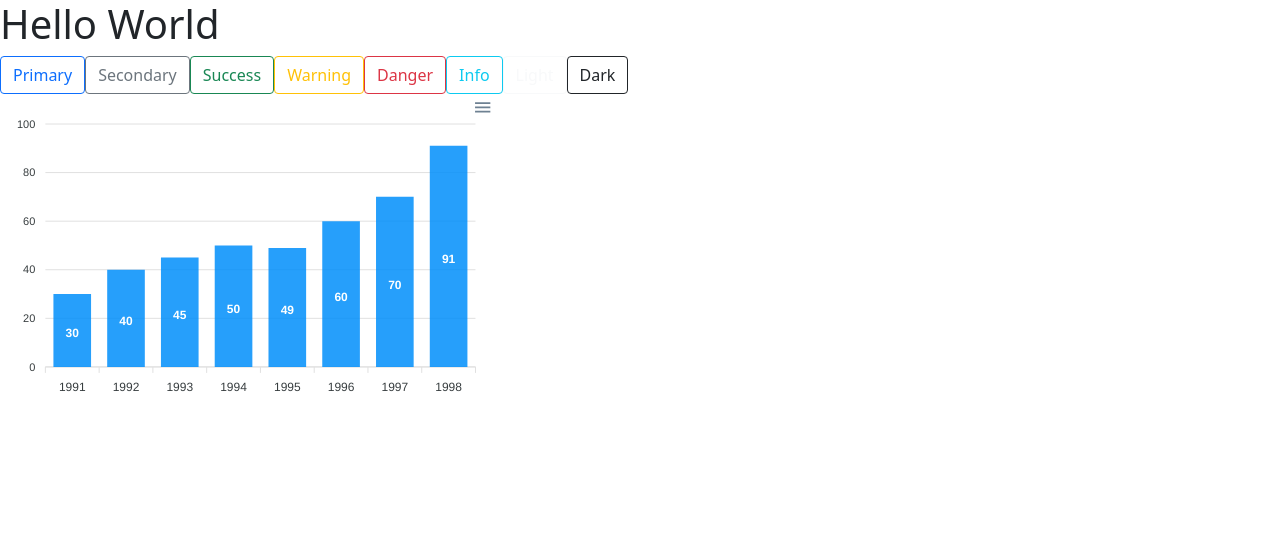
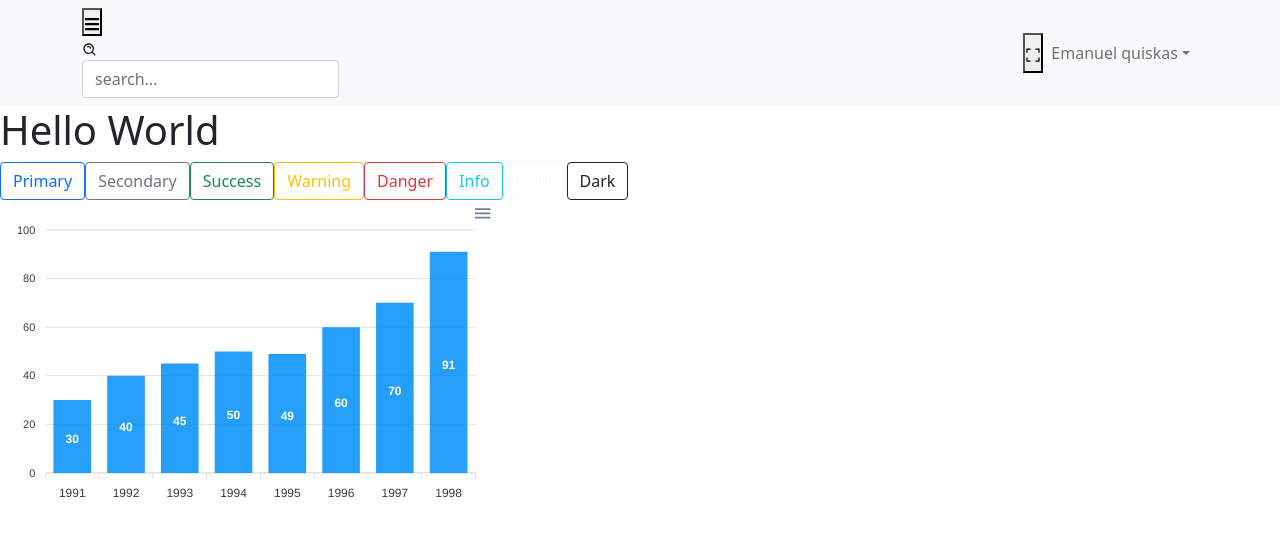
Before and after one commit to fekete1/Tracking-Trade-Project, a Next.js app: page /example in a window 1280 px wide. Shown: the top 536 px of the page. Built offline with nearby package versions, Linux system fonts and the light colour scheme.

Commit message:
Estrutura do componente TopMenu

```diff
--- /dev/null
+++ b/src/components/TopMenu.tsx
@@ -0,0 +1,42 @@
+import { Container, Form, Nav, Navbar, NavDropdown } from 'react-bootstrap'
+import { SideMenu } from './SideMenu'
+
+import { BiSearchAlt } from 'react-icons/bi'
+import { AiOutlineExpand, AiOutlinePoweroff } from 'react-icons/ai'
+import { FaBars } from 'react-icons/fa'
+
+export function TopMenu() {
+    return (
+        <>
+            <Navbar bg="light" sticky="top">
+                <Container className="d-flex">
+                    <div>
+                        <button type="button">
+                            <FaBars />
+                        </button>
+                        <Form>
+                            <BiSearchAlt />
+                            <Form.Control type="search" placeholder="search..." className="" aria-label="Search" />
+                        </Form>
+                    </div>
+                    <div>
+                        <Navbar.Toggle aria-controls="basic-navbar-nav" />
+                        <Navbar.Collapse id="basic-navbar-nav">
+                            <Nav className="">
+                                <button type="button">
+                                    <AiOutlineExpand />
+                                </button>
+                                <NavDropdown title="Emanuel quiskas" id="basic-nav-dropdown">
+                                    <NavDropdown.Item href="#action/3.4">
+                                        <AiOutlinePoweroff />
+                                        Logout
+                                    </NavDropdown.Item>
+                                </NavDropdown>
+                            </Nav>
+                        </Navbar.Collapse>
+                    </div>
+                </Container>
+            </Navbar>
+        </>
+    )
+}
--- a/src/pages/dashboard.tsx
+++ b/src/pages/dashboard.tsx
@@ -1,6 +1,6 @@
 import type { NextPage } from 'next'
 import Head from 'next/head'
-import { SideMenu } from '../components/SideMenu'
+import { TopMenu } from '../components/TopMenu'
 
 const Dashboard: NextPage = () => {
     return (
@@ -9,7 +9,7 @@ const Dashboard: NextPage = () => {
                 <title>Dashboard</title>
             </Head>
 
-            <SideMenu />
+            <TopMenu />
         </div>
     )
 }
--- a/src/pages/example.tsx
+++ b/src/pages/example.tsx
@@ -3,6 +3,7 @@ import Head from 'next/head'
 import { Button } from 'react-bootstrap'
 
 import dynamic from 'next/dynamic'
+import { TopMenu } from '../components/TopMenu'
 const Chart = dynamic(() => import('react-apexcharts'), { ssr: false })
 
 const Home: NextPage = () => {
@@ -12,6 +13,7 @@ const Home: NextPage = () => {
                 <title>Homepage</title>
             </Head>
             <main>
+                <TopMenu />
                 <h1>Hello World</h1>
             </main>
 
@@ -32,9 +34,7 @@ const Home: NextPage = () => {
                         id: 'basic-bar',
                     },
                     xaxis: {
-                        categories: [
-                            1991, 1992, 1993, 1994, 1995, 1996, 1997, 1998,
-                        ],
+                        categories: [1991, 1992, 1993, 1994, 1995, 1996, 1997, 1998],
                     },
                 }}
                 series={[
--- a/src/styles/login.scss
+++ b/src/styles/login.scss
@@ -103,7 +103,7 @@ $login-bg-color:#F8F8F8;
 
                 height:36px;
 
-                font: 400 14px "Poppins", sans-serif;
+                font: 550 14px "Poppins", sans-serif;
                 padding: 0 28px 0 16px;
                 background: #FFF;
                 border: 1px solid $login-auxiliar-color;
```
Also changed, not shown: src/components/SideMenu.tsx (+30 -2 lines), src/components/SidebarData.tsx (added).
